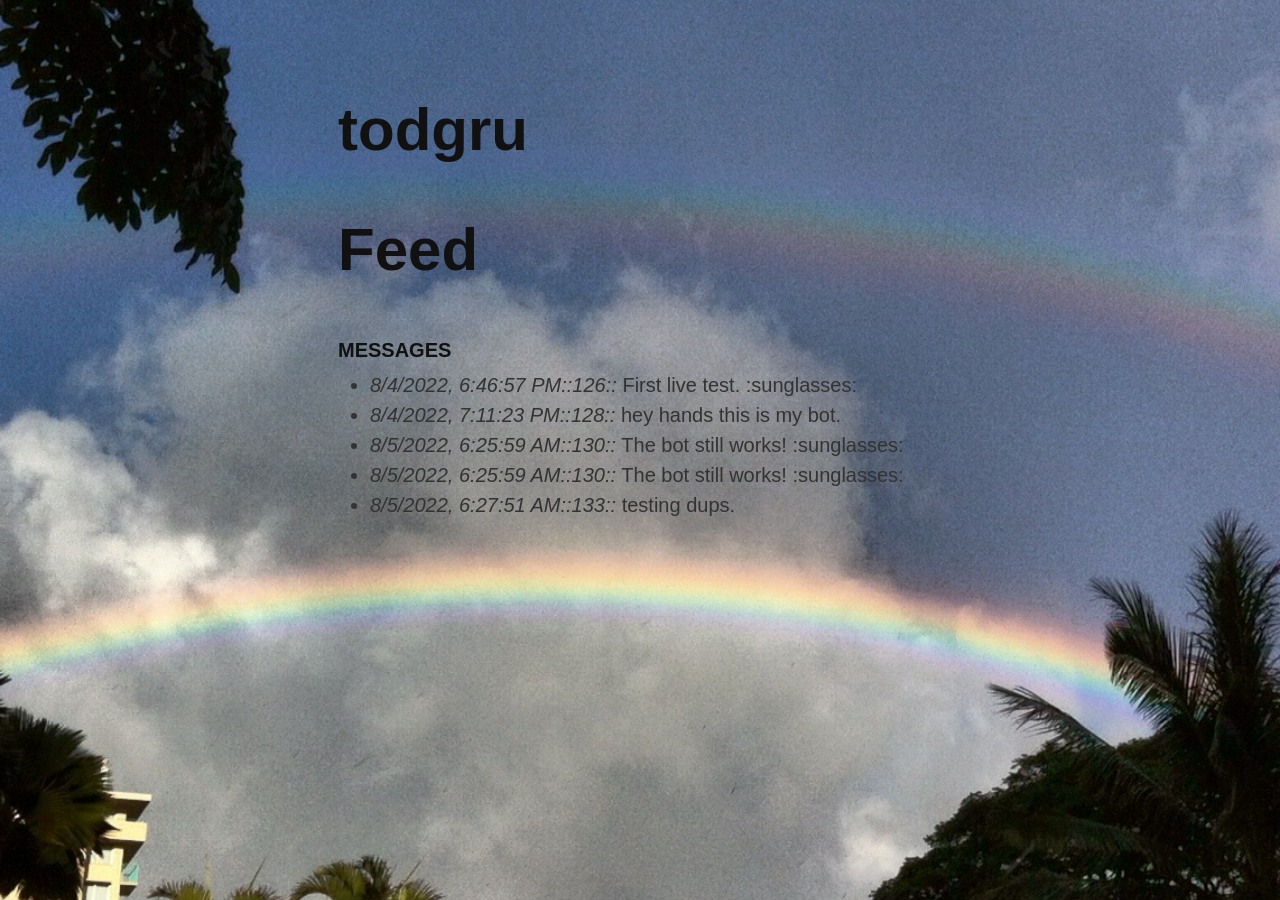
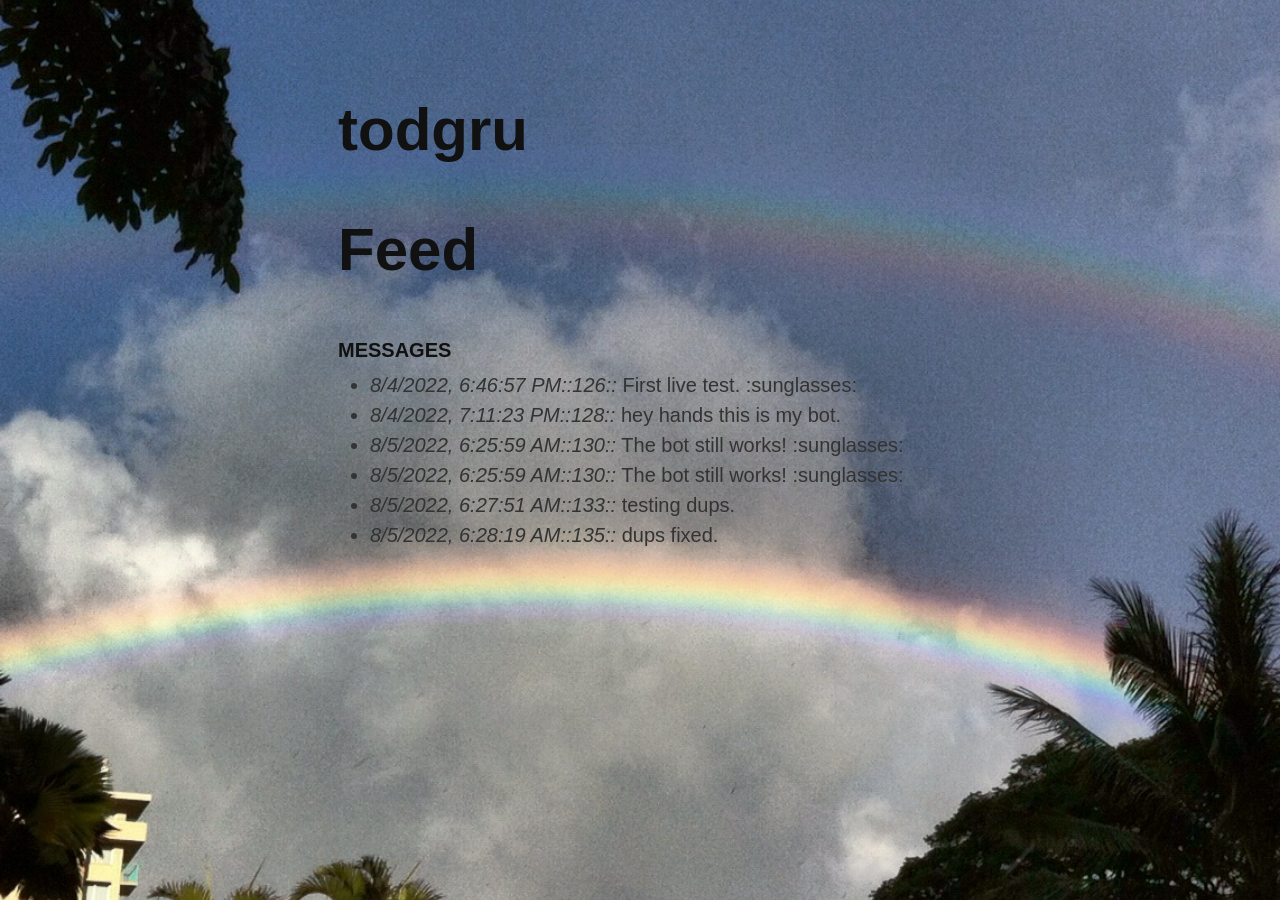
Before and after one commit to todgru/todgru.github.io, a Jekyll site: the page built from feed/index.md, in a window 1280 px wide. Built offline with Jekyll 4.4.1, drawn with Linux system fonts in a browser that asks for light colours; our own code applies the rules of GitHub Pages for plain Markdown files.

Commit message:
todgrubot: automated feed update

```diff
--- a/feed/index.md
+++ b/feed/index.md
@@ -6,3 +6,4 @@
 * _8/5/2022, 6:25:59 AM::130::_ The bot still works! :sunglasses:
 * _8/5/2022, 6:25:59 AM::130::_ The bot still works! :sunglasses:
 * _8/5/2022, 6:27:51 AM::133::_ testing dups.
+* _8/5/2022, 6:28:19 AM::135::_ dups fixed.
```
